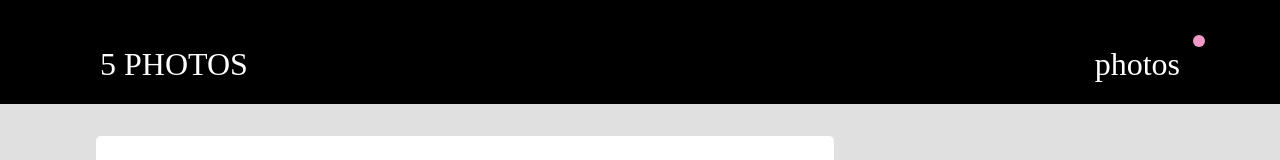
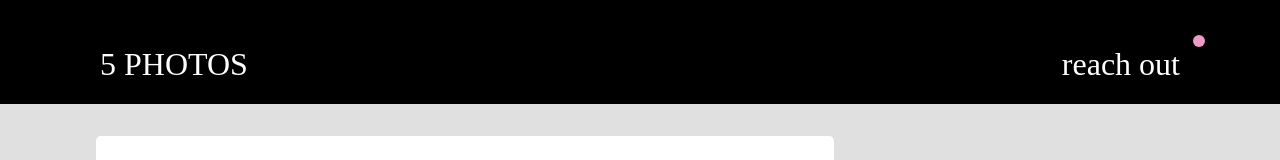
Before and after one commit to antjoh1/5photos, a SvelteKit app: page / in a window 1280 px wide. Shown: the top 160 px of the page. Built offline with nearby package versions, Linux system fonts and the light colour scheme; a web font is replaced by a local one.

Commit message:
routing fix

```diff
--- a/src/routes/+layout.svelte
+++ b/src/routes/+layout.svelte
@@ -4,7 +4,7 @@
 	let { children } = $props();
 	let reachMeToggle = $state(false);
 
-	let reachMeText = $derived(reachMeToggle ? 'reach out' : 'photos')
+	let reachMeText = $derived(reachMeToggle ? 'photos' : 'reach out')
 	let reachMeLink = $derived(reachMeToggle ? base+'/reachMe' : base+'/')
 
 </script>
```
Also changed, not shown: 2 other files (tests, documents, lock files or other folders).
